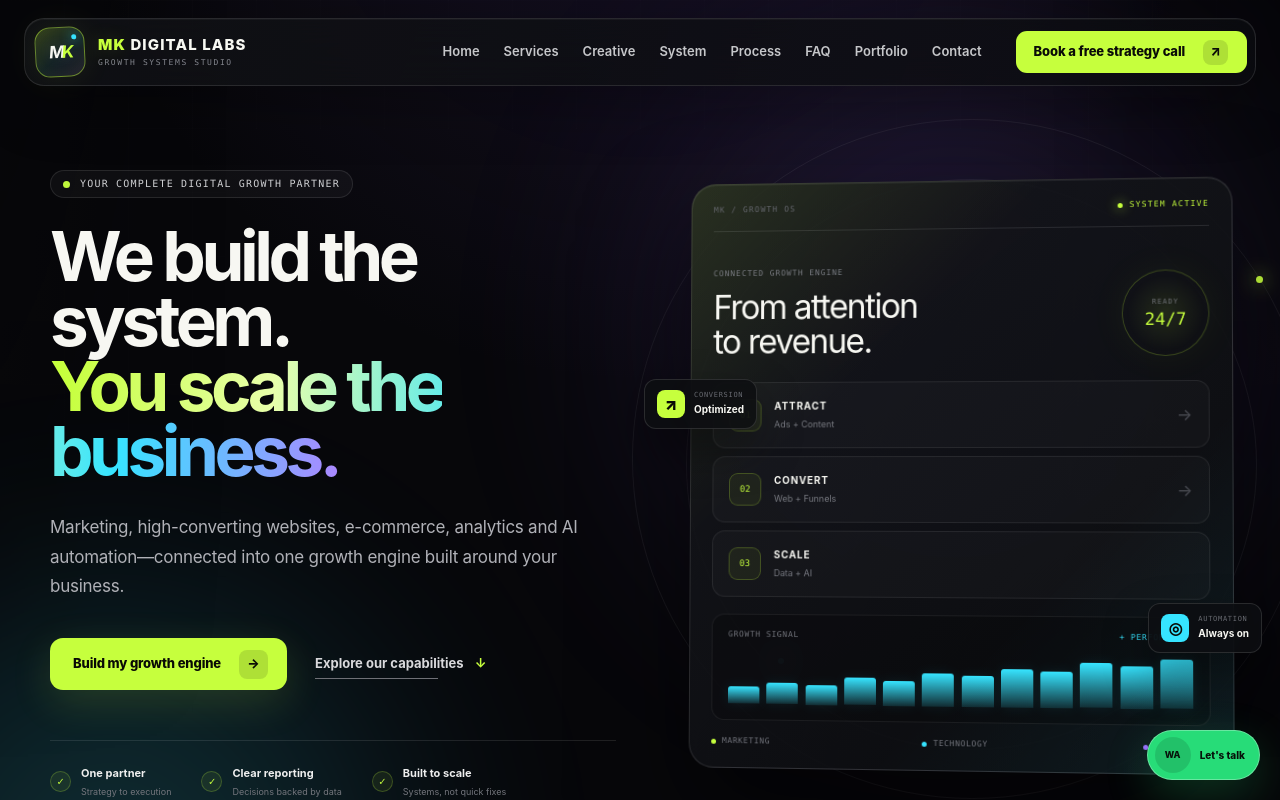
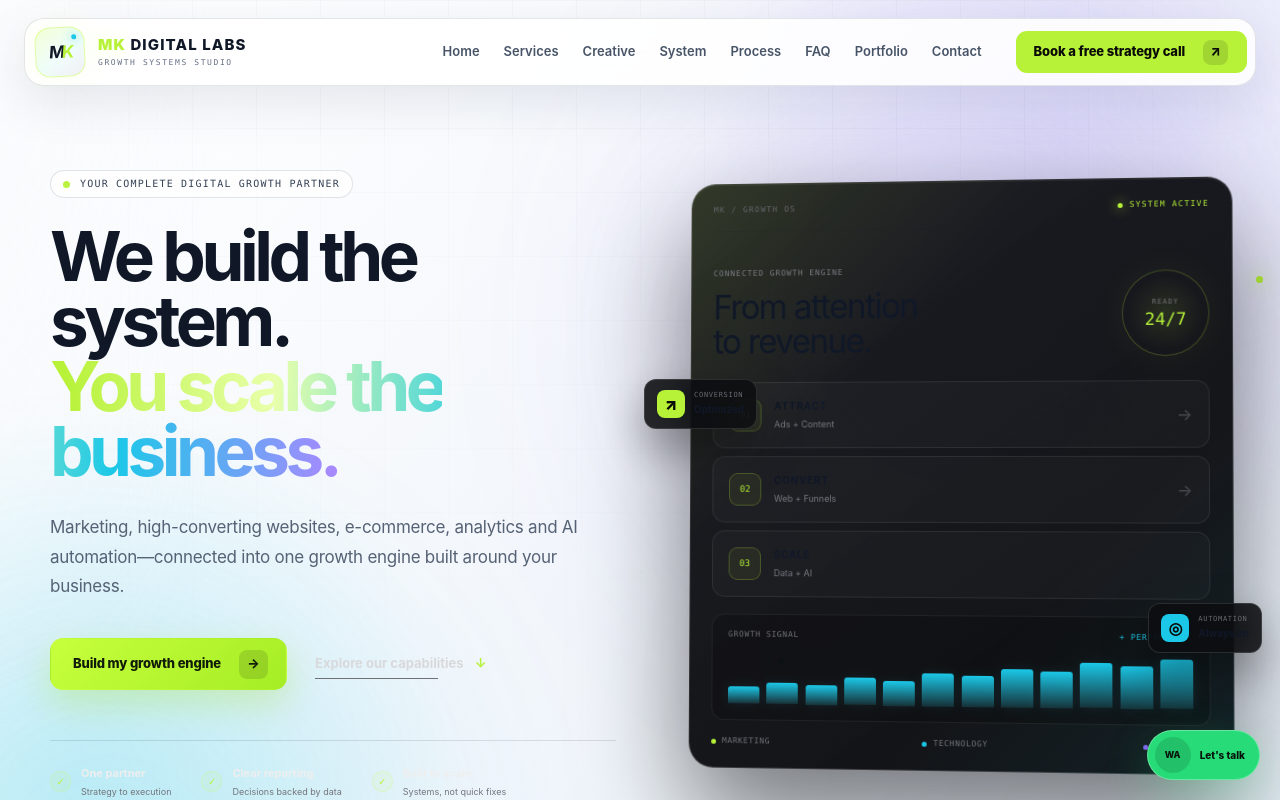
Before and after one commit to muzammilswatti7-lab/my-first-website, a Next.js app: page / in a window 1280 px wide. Shown: the top 800 px of the page. Built offline with nearby package versions, Linux system fonts and the light colour scheme.

Commit message:
Upgrade website color theme

```diff
--- a/app/globals.css
+++ b/app/globals.css
@@ -272,3 +272,79 @@ button, input, textarea { font: inherit; }
 @media (prefers-reduced-motion: reduce) {
   *,*::before,*::after{scroll-behavior:auto!important;animation-duration:.01ms!important;animation-iteration-count:1!important;transition-duration:.01ms!important}
 }
+/* PREMIUM LIGHT VISUAL UPGRADE */
+:root {
+  --ink: #f4f7fb;
+  --panel: #ffffff;
+  --panel-2: #eaf0f7;
+  --text: #101828;
+  --muted: #667085;
+  --line: rgba(16, 24, 40, 0.12);
+  --lime: #b7f238;
+  --cyan: #1bc8e8;
+  --violet: #8366f4;
+}
+
+body {
+  background: var(--ink);
+  color: var(--text);
+}
+
+.site-header.scrolled {
+  background: rgba(244, 247, 251, 0.88);
+  border-bottom-color: rgba(16, 24, 40, 0.1);
+}
+
+.nav-shell {
+  background: rgba(255, 255, 255, 0.88);
+  border-color: rgba(16, 24, 40, 0.11);
+  box-shadow: 0 16px 50px rgba(24, 39, 75, 0.1);
+}
+
+.brand-copy strong { color: #101828; }
+.brand-copy small { color: #667085; }
+.nav-links a { color: #475467; }
+.nav-links a:hover { color: #101828; }
+
+.hero {
+  background:
+    radial-gradient(circle at 90% 12%, rgba(131, 102, 244, 0.16), transparent 31%),
+    radial-gradient(circle at 6% 88%, rgba(27, 200, 232, 0.14), transparent 27%),
+    linear-gradient(135deg, #ffffff 0%, #f2f6fb 55%, #e9f1fa 100%);
+}
+
+.hero-grid-lines {
+  opacity: 0.42;
+  background-image:
+    linear-gradient(rgba(16, 24, 40, 0.055) 1px, transparent 1px),
+    linear-gradient(90deg, rgba(16, 24, 40, 0.055) 1px, transparent 1px);
+}
+
+.hero-grid-lines::after {
+  background: linear-gradient(90deg, #f4f7fb, transparent 18%, transparent 82%, #f4f7fb);
+}
+
+.hero-kicker {
+  color: #344054;
+  background: rgba(255, 255, 255, 0.72);
+  border-color: rgba(16, 24, 40, 0.12);
+}
+
+.hero-copy { color: #566275; }
+
+.button-primary {
+  color: #111b09;
+  background: linear-gradient(135deg, #c7ff3d, #a5ed25);
+  box-shadow: 0 14px 34px rgba(166, 224, 44, 0.3);
+}
+
+.button-outline {
+  color: #1d2939;
+  border-color: rgba(16, 24, 40, 0.16);
+  background: rgba(255, 255, 255, 0.72);
+}
+
+.button-outline:hover {
+  background: #ffffff;
+  border-color: #1bc8e8;
+}
```
